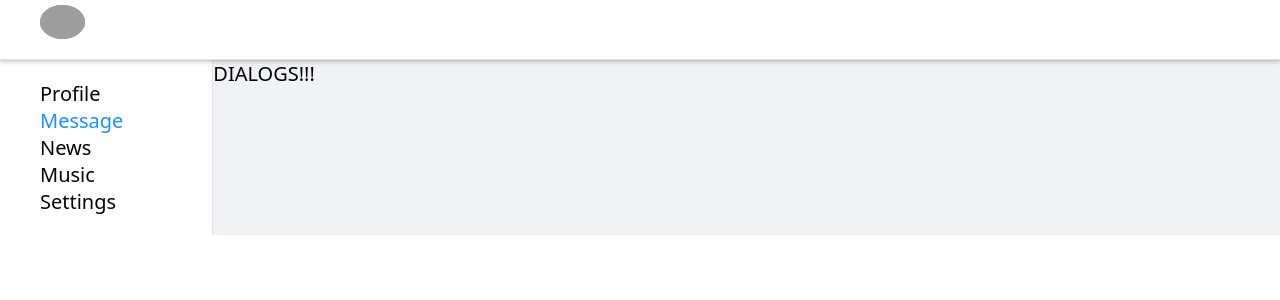
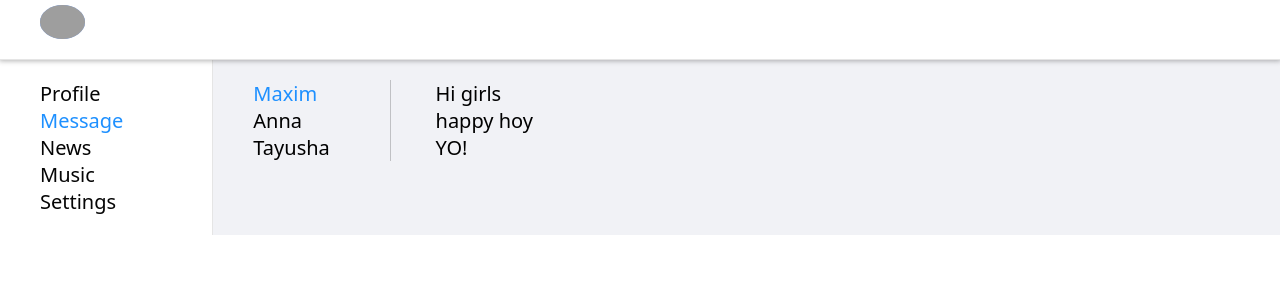
Before and after one commit to melivaro/social-network, a React (Create React App) app: page /dialogs in a window 1280 px wide. Shown: the top 300 px of the page. Built offline with nearby package versions, Linux system fonts and the light colour scheme; grey boxes are pictures that could not be loaded.

Commit message:
initial structure Dialogs

```diff
--- a/src/components/Dialogs/Dialogs.module.css
+++ b/src/components/Dialogs/Dialogs.module.css
@@ -0,0 +1,31 @@
+.dialogs {
+    display: grid;
+    grid-template-columns: 2fr 10fr;
+
+}
+
+.dialogsList {
+    list-style: none;
+    border-right: 1px solid rgba(0, 0, 0, 0.2);
+
+}
+
+.dialogItem {
+
+}
+
+.messagesList {
+    list-style: none;
+    width: 840px;
+    margin: 0 auto;
+    margin-top: 20px;
+
+}
+
+.messageItem {
+
+}
+
+.active {
+    color: #1e90ff;
+}
--- a/src/components/Dialogs/Dialogs.tsx
+++ b/src/components/Dialogs/Dialogs.tsx
@@ -1,7 +1,19 @@
 import React from "react";
+import s from "./Dialogs.module.css"
 
 export function Dialogs() {
     return (
-        <div>DIALOGS!!!</div>
+        <div className={s.dialogs}>
+            <ul className={s.dialogsList}>
+                <li className={`${s.dialogItem} ${s.active}`}>Maxim</li>
+                <li className={s.dialogItem}>Anna</li>
+                <li className={s.dialogItem}>Tayusha</li>
+            </ul>
+            <ul className={s.messagesList}>
+                <li className={s.messageItem}>Hi girls</li>
+                <li className={s.messageItem}>happy hoy</li>
+                <li className={s.messageItem}>YO!</li>
+            </ul>
+        </div>
     )
 }
```
